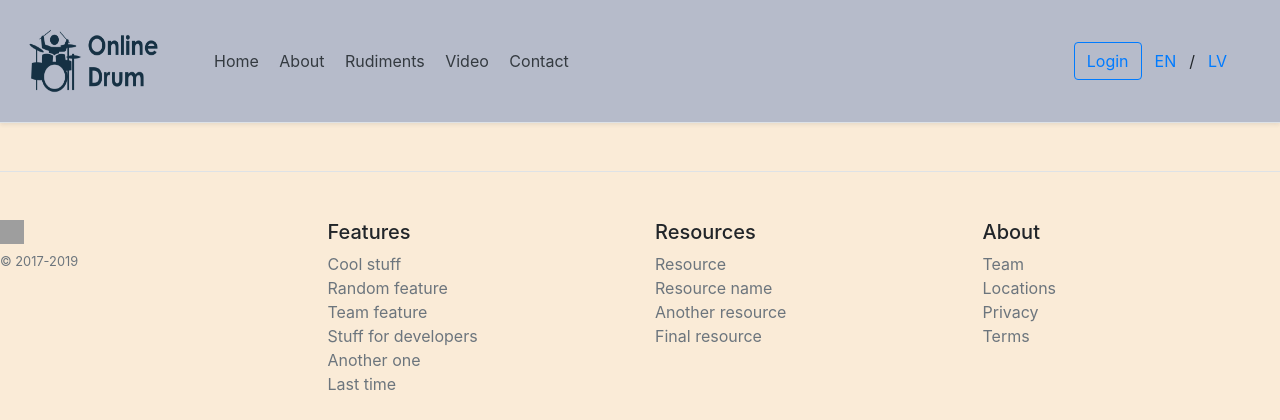
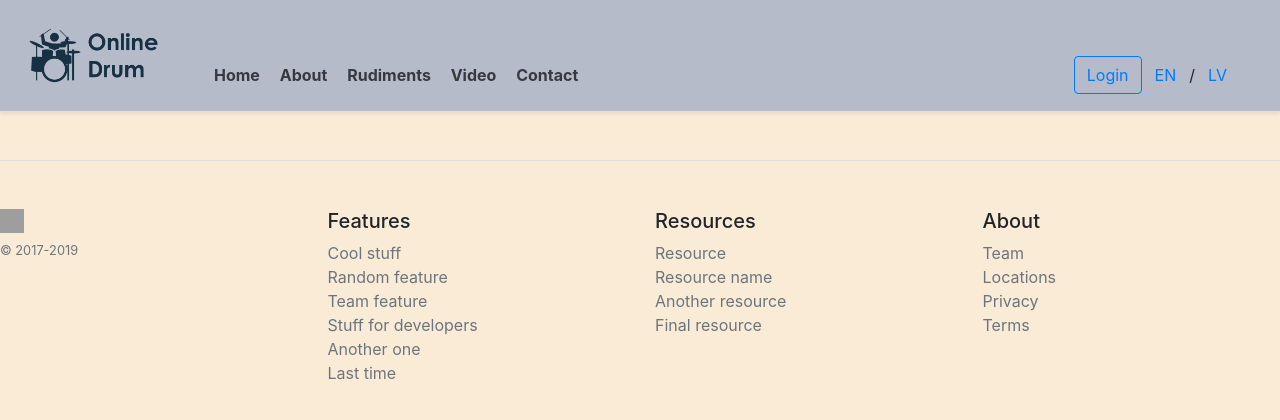
Before and after one commit to eriksdrummer/drum-web, a PHP site: page / in a window 1280 px wide. Shown: the top 420 px of the page. Run offline with PHP 8.4, Linux system fonts and the light colour scheme; grey boxes are pictures that could not be loaded.

Commit message:
header changes

```diff
--- a/index.html
+++ b/index.html
@@ -16,17 +16,11 @@
       style="background-color: rgb(182, 187, 202)!important;"
     >
       <a class="navbar-brand">
-        <img
-          src="img/logo.png"
-          width="150"
-          height="80"
-          class="d-inline-block"
-          alt=""
-        />
+        <img src="img/logo.png" width="150" class="d-inline-block" alt="" />
       </a>
       <nav class="navbar">
-        <nav class="my-2 my-md-0 mr-md-3">
-          <a class="p-2 text-dark" href="#">Home</a>
+        <nav class="my-2 my-md-0 mr-md-3 font-weight-bold">
+          <a class="p-2 text-dark font-weight-bold" href="#">Home</a>
           <a class="p-2 text-dark" href="#">About</a>
           <a class="p-2 text-dark" href="#">Rudiments</a>
           <a class="p-2 text-dark" href="#">Video</a>
--- a/styles/styles.css
+++ b/styles/styles.css
@@ -4,4 +4,5 @@ body {
 }
 .navbar {
   width: 100%;
+  padding: 2.5rem 1rem 0rem;
 }
```
